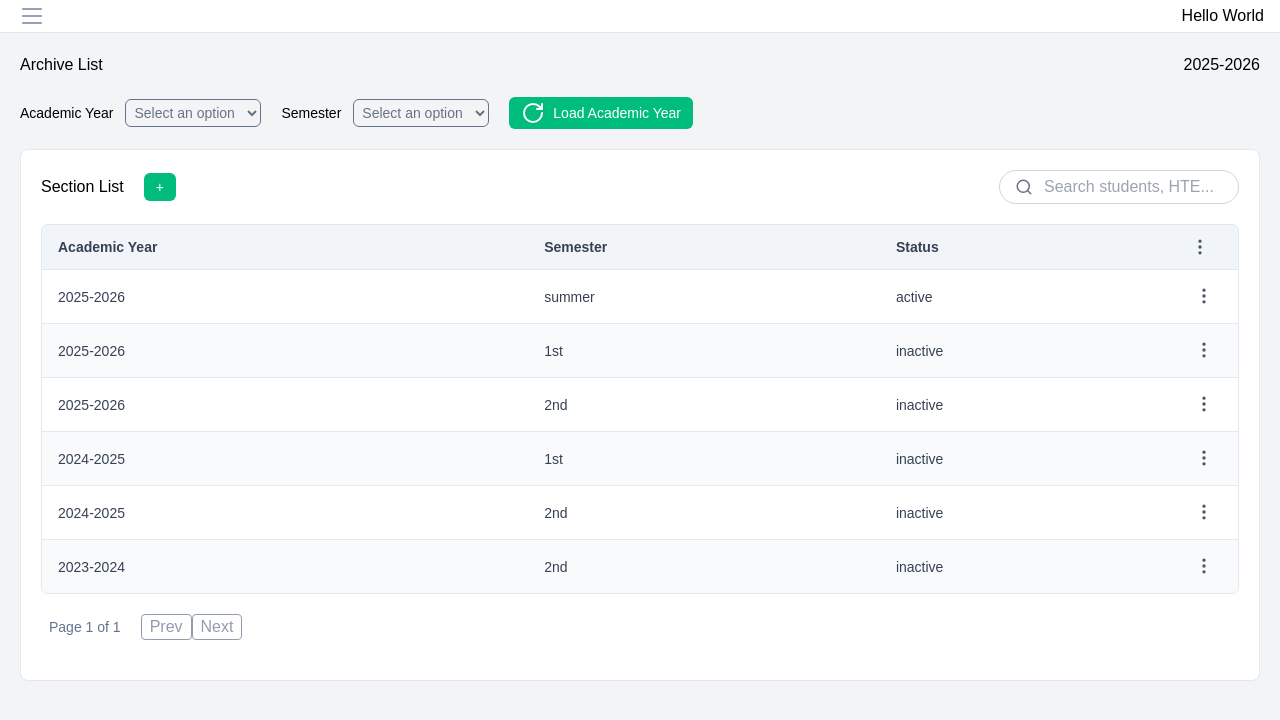
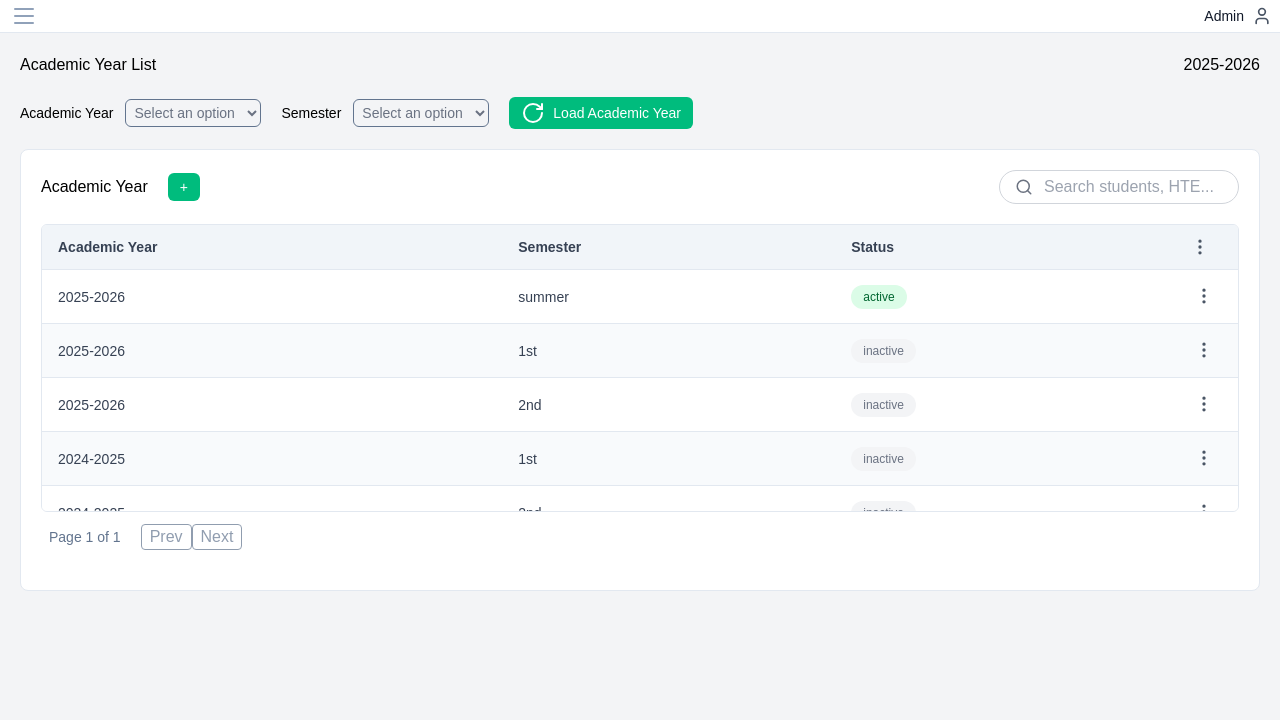
Before and after one commit to TheMan69-hue/internship-monitoring-system, a Next.js app in the folder internship-monitoring-system/: page /admin/registration/archive-list in a window 1280 px wide. Shown: the top 720 px of the page. Built offline with nearby package versions, Linux system fonts and the light colour scheme.

Commit message:
Minor Fixes

```diff
--- a/internship-monitoring-system/app/admin/dashboard/page.tsx
+++ b/internship-monitoring-system/app/admin/dashboard/page.tsx
@@ -68,7 +68,7 @@ export default function Dashboard() {
             <div className='grid grid-flow-row-dense grid-cols-4 auto-rows-auto gap-5'>
               <div >
                 <Card
-                title='Total Registered Students'
+                title='Registered Students'
                 value={67}
                 icon={User}/>
               </div>
@@ -86,7 +86,7 @@ export default function Dashboard() {
               </div>
               <div>
                 <Card
-                title='Total OJT COordinators'
+                title='OJT Coordinators'
                 value={67}
                 icon={User}/>
               </div>
--- a/internship-monitoring-system/app/admin/layout.tsx
+++ b/internship-monitoring-system/app/admin/layout.tsx
@@ -1,7 +1,7 @@
 "use client";
 
-import { useState } from 'react';
-import { TextAlignJustify } from 'lucide-react';
+import { useState, useRef, useEffect } from 'react';
+import { TextAlignJustify, LogOut, User } from 'lucide-react';
 import Sidebar from '@/components/sidebar/sidebar';
 
 export default function AdminLayout({
@@ -10,11 +10,30 @@ export default function AdminLayout({
   children: React.ReactNode;
 }) {
   const [sidebarOpen, setSidebarOpen] = useState(false);
+  const [profileOpen, setProfileOpen] = useState(false);
+  const profileRef = useRef<HTMLDivElement>(null);
+
+  // Close dropdown on outside click
+  useEffect(() => {
+    const handleClickOutside = (e: MouseEvent) => {
+      if (profileRef.current && !profileRef.current.contains(e.target as Node)) {
+        setProfileOpen(false);
+      }
+    };
+    document.addEventListener('mousedown', handleClickOutside);
+    return () => document.removeEventListener('mousedown', handleClickOutside);
+  }, []);
+
+  const handleLogout = () => {
+    // Add your logout logic here
+    console.log('Logout clicked');
+    // Example: router.push('/login') or call auth signOut
+  };
 
   return (
     <div className='flex flex-col h-screen overflow-hidden bg-gray-100'>
       <header className="bg-white w-full border-b-slate-200 border-b-1">
-        <div className="flex justify-between items-center px-4">
+        <div className="flex justify-between items-center px-2">
           <button
             type="button"
             onClick={() => setSidebarOpen((value) => !value)}
@@ -25,8 +44,36 @@ export default function AdminLayout({
             <TextAlignJustify className='text-slate-400'/>
           </button>
 
-          <div className="profile menu">
-            <h2 className="text-black">Hello World</h2>
+          <div className="relative" ref={profileRef}>
+            <button
+              type="button"
+              onClick={() => setProfileOpen(!profileOpen)}
+              className="flex items-center gap-2 rounded-lg hover:bg-gray-100 transition-colors"
+              aria-expanded={profileOpen}
+              aria-haspopup="true"
+            >
+              <span className="text-sm font-medium text-gray-900">Admin</span>
+              <User className="w-5 h-5 text-gray-600" />
+            </button>
+
+            {profileOpen && (
+              <>
+                <div className="fixed inset-0 z-10" onClick={() => setProfileOpen(false)} />
+                <div className="absolute right-0 mt-2 w-40 bg-white border border-gray-200 rounded-lg shadow-lg z-50">
+                  <div className="px-4 py-3 border-b border-gray-100">
+                    <p className="text-sm font-medium text-gray-900">Admin User</p>
+                    <p className="text-xs text-gray-500">admin@example.com</p>
+                  </div>
+                  <button
+                    onClick={handleLogout}
+                    className="w-full flex items-center gap-2 px-4 py-2 text-sm text-red-600 hover:bg-red-50 rounded-b-lg transition-colors"
+                  >
+                    <LogOut className="w-4 h-4" />
+                    Logout
+                  </button>
+                </div>
+              </>
+            )}
           </div>
         </div>
       </header>
--- a/internship-monitoring-system/app/admin/ojt-coordinator/page.tsx
+++ b/internship-monitoring-system/app/admin/ojt-coordinator/page.tsx
@@ -32,7 +32,7 @@ export default function Dashboard() {
   }, []);
 
   // Create new entry or update existing
-  const handleAdd = (newData: Omit<Coordinator, 'id'> & { id?: number; sections?: number[] }) => {
+  const handleAdd = (newData: Omit<Coordinator, 'id' | 'password'> & { id?: number; sections?: number[]; password?: string }) => {
     setData((prev) => {
       if (newData.id !== undefined) {
         return prev.map((item) => (item.id === newData.id ? newData as Coordinator : item));
--- a/internship-monitoring-system/app/admin/registration/archive-list/page.tsx
+++ b/internship-monitoring-system/app/admin/registration/archive-list/page.tsx
@@ -130,7 +130,7 @@ export default function Dashboard() {
     //TODO: change route page
     <main className=" flex flex-col flex-1 h-full p-5">
         <div className='flex flex-row justify-between items-center text-black'>
-          <h1>Archive List</h1>
+          <h1>Academic Year List</h1>
           <h1>{ activeSchoolYear?.academicYear || 'No Active Academic Year'}</h1>
         </div>
         <div>
@@ -145,12 +145,12 @@ export default function Dashboard() {
             onSemesterChange={setSelectedSemester}
           />
         </div>
-        <TableLayout<SchoolYear> title='Section List' buttonTitle='+'  data={Data} onClick={() => { setEditData(null); setShowModal(true); }}>
+        <TableLayout<SchoolYear> title='Academic Year' buttonTitle='+'  data={Data} onClick={() => { setEditData(null); setShowModal(true); }}>
           {(pagedData) => (
             <ReusableTable
               data={pagedData}
               isLoading={isLoading}
-              columns={['academicYear', 'semester', 'status']}
+              columns={['academicYear', 'semester', 'status',]}
               onRowClick={() => router.push(`/admin/registration/archive-list/program-list`)}
               showActions
               actions={[
--- a/internship-monitoring-system/app/admin/registration/archive-list/program-list/page.tsx
+++ b/internship-monitoring-system/app/admin/registration/archive-list/program-list/page.tsx
@@ -73,7 +73,7 @@ export default function Dashboard() {
             <ReusableTable
               data={pagedData}
               isLoading={isLoading}
-              columns={['name', 'required_hours']}
+              columns={['name', 'required_hours', 'Total_Interns', 'Total_Coordinator']}
               showActions
               actions={[
                 { label: 'Edit', onClick: (row) => handleEdit(row) },
--- a/internship-monitoring-system/app/admin/registration/registration-list/page.tsx
+++ b/internship-monitoring-system/app/admin/registration/registration-list/page.tsx
@@ -53,24 +53,11 @@ export default function Dashboard() {
     fetchData();
   }, []);
 
-  // Create new entry TODO: modal for add
-  // const handleAdd = (newSchoolYear) => {
-  //   setSchoolYears((prev) => {
-  //     const newId = prev.length > 0 ? prev[prev.length - 1].id + 1 : 1;
-  //     return [...prev, { ...newSchoolYear, id: newId }];
-  //   });
-  // };
-
-  // Update entry TODO: modal for edit
-  // const handleUpdate = (id: number, updated: Partial<SchoolYear>) => {
-  //   SchoolYears.map((y) => (y.id === id ? {...y, ...updated} : y))
-  // };
-
   return (
     //TODO: change route page
     <main className=" flex flex-col flex-1 h-full p-5">
         <div className='flex flex-row justify-between items-center text-black'>
-          <h1>Archive List</h1>
+          <h1>Registration List</h1>
           <h1>{yearOptions.find(opt => opt.value === currentActiveYear)?.label || 'No Active Academic Year'}</h1>
         </div>
         <div>
@@ -85,12 +72,12 @@ export default function Dashboard() {
             onSemesterChange={setSelectedSemester}
           />
         </div>
-        <TableLayout<Intern> title='Section List' buttonTitle='+'  data={Data} onClick={() => setShowModal(true)}>
+        <TableLayout<Intern> title='Student List' buttonTitle='+'  data={Data} onClick={() => setShowModal(true)}>
           {(pagedData) => (
             <ReusableTable
               data={pagedData}
               isLoading={isLoading}
-              columns={['name', 'email', 'program_id', 'academicYear', 'semester', 'status']}
+              columns={['name', 'email', 'course', 'academicYear', 'semester', 'status']}
               onRowClick={() => router.push(`/admin/intern`)}
             />
           )}
--- a/internship-monitoring-system/components/layout/TablePageLayout.tsx
+++ b/internship-monitoring-system/components/layout/TablePageLayout.tsx
@@ -5,7 +5,7 @@ import Button from '@/components/buttons/buttons';
 import SearchBar from "@/components/search/SearchBar";
 
 type TablelayoutProps<T> = {
-  title: string;
+  title?: string;
   buttonTitle?: string;
   ButtonIcon?: ReactNode;
   data: T[];
@@ -31,9 +31,9 @@ export default function TableLayout<T>({
   const currentData = data.slice(startIndex, startIndex + entriesPerPage);
 
   return(
-    <div className="flex rounded-lg w-full bg-white border border-slate-200 p-5">
-      <div className="w-full">
-        <div className="flex w-full gap-5 items-center justify-between mb-5">
+    <div className="flex flex-col rounded-lg w-full bg-white border border-slate-200 p-5">
+      <div className="flex flex-col flex-1 min-h-0">
+        <div className="flex w-full gap-5 items-center justify-between mb-5 flex-shrink-0">
           <div className="flex gap-5 items-center">
             <h1 className="text-black">{title}</h1>
             <div>
@@ -50,11 +50,11 @@ export default function TableLayout<T>({
             <SearchBar/>
           </div>
         </div>
-        <div className="w-full mb-5 overflow-auto">
+        <div className="w-full flex-1 min-h-0">
           {children(currentData)}
         </div>
         {/* Pagination controls */}
-        <div className="flex items-center mt-3 px-2 text=black gap-5 mb-5">
+        <div className="flex items-center mt-3 px-2 text-black gap-5 mb-5 flex-shrink-0">
 
           <span className="text-sm text-slate-500">
             Page {currentPage} of {totalPages}
--- a/internship-monitoring-system/components/table/Table.tsx
+++ b/internship-monitoring-system/components/table/Table.tsx
@@ -20,6 +20,13 @@ interface ReusableTableProps<T> {
   selectedIds?: (string | number)[];
   onSelectionChange?: (ids: (string | number)[]) => void;
 }
+
+const statusStyles = {
+  active: 'bg-green-100 text-green-800',
+  inactive: 'bg-gray-100 text-gray-500',
+  completed: 'bg-blue-100 text-blue-800',
+  pending: 'bg-amber-100 text-amber-800',
+};
 
 export default function ReusableTable<T extends { id?: string | number }>({
   data,
@@ -80,7 +87,7 @@ export default function ReusableTable<T extends { id?: string | number }>({
   }
 
   return (
-    <div className="border border-slate-200 rounded-md max-h-96 overflow-auto">
+    <div className="border border-slate-200 rounded-md max-h-[288px] overflow-auto">
         <table className="w-full">
           <thead className="bg-slate-100 sticky top-0 z-10">
             <tr>
@@ -127,18 +134,53 @@ export default function ReusableTable<T extends { id?: string | number }>({
                     />
                   </td>
                 )}
-                {columns.map((col) => (
-                  <td key={`${row.id}-${String(col)}`} className="px-4 py-3 text-sm text-gray-700 whitespace-nowrap">
-                    {String(row[col] ?? '-')}
-                  </td>
-                ))}
+                {columns.map((col) => {
+                  const cellValue = String(row[col] ?? '-');
+                  const lowerVal = cellValue.toLowerCase();
+                  const isStatus = lowerVal in statusStyles;
+                  return (
+                    <td key={`${row.id}-${String(col)}`} className="px-4 py-3 text-sm text-gray-700 whitespace-nowrap">
+                      {isStatus ? (
+                        <span className={`inline-block px-3 py-1 rounded-full text-xs font-medium ${statusStyles[lowerVal as keyof typeof statusStyles]}`}>
+                          {cellValue}
+                        </span>
+                      ) : (
+                        cellValue
+                      )}
+                    </td>
+                  );
+                })}
                 {actions && actions.length > 0 && showActions && (
                   <td className="px-4 py-3 text-sm text-gray-700" onClick={(e) => e.stopPropagation()}>
                     <button
                       onClick={(e) => {
                         e.stopPropagation();
                         const rect = (e.currentTarget as HTMLElement).getBoundingClientRect();
-                        setMenuPos({ top: rect.bottom + 4, left: rect.right - 176 });
+                        const dropdownWidth = 176; // w-44 = 176px
+                        const dropdownHeight = actions.length * 40 + 8; // approximate height
+
+                        // Calculate position with viewport bounds checking
+                        let left = rect.right - dropdownWidth;
+                        let top = rect.bottom + 4;
+
+                        // Check right edge
+                        if (left < 0) {
+                          left = rect.left;
+                        }
+                        // Check left edge (if still negative after above)
+                        if (left + dropdownWidth > window.innerWidth) {
+                          left = window.innerWidth - dropdownWidth - 8;
+                        }
+                        // Check bottom edge
+                        if (top + dropdownHeight > window.innerHeight) {
+                          top = rect.top - dropdownHeight - 4;
+                        }
+                        // Check top edge
+                        if (top < 0) {
+                          top = rect.bottom + 4;
+                        }
+
+                        setMenuPos({ top, left });
                         setMenuOpen(menuOpen === row.id ? null : (row.id ?? null));
                       }}
                       className="p-1 hover:bg-gray-100 rounded"
--- a/internship-monitoring-system/lib/types.ts
+++ b/internship-monitoring-system/lib/types.ts
@@ -29,6 +29,7 @@ export type Coordinator = {
   email: string;
   contact_num: string;
   role: 'admin' | 'coordinator' | 'student';
+  password: string;
   is_active: boolean;
   created_by?: string;
   created_at?: string;
@@ -57,4 +58,6 @@ export type Program = {
   id: number;
   name: string;
   required_hours: number;
+  Total_Interns?: number;
+  Total_Coordinator?: number
 }
```
Also changed, not shown: internship-monitoring-system/components/buttons/MultiSelectDropdown.tsx (+20 -4 lines), internship-monitoring-system/components/modals/AddNewCoordinator.tsx (+100 -6 lines).
